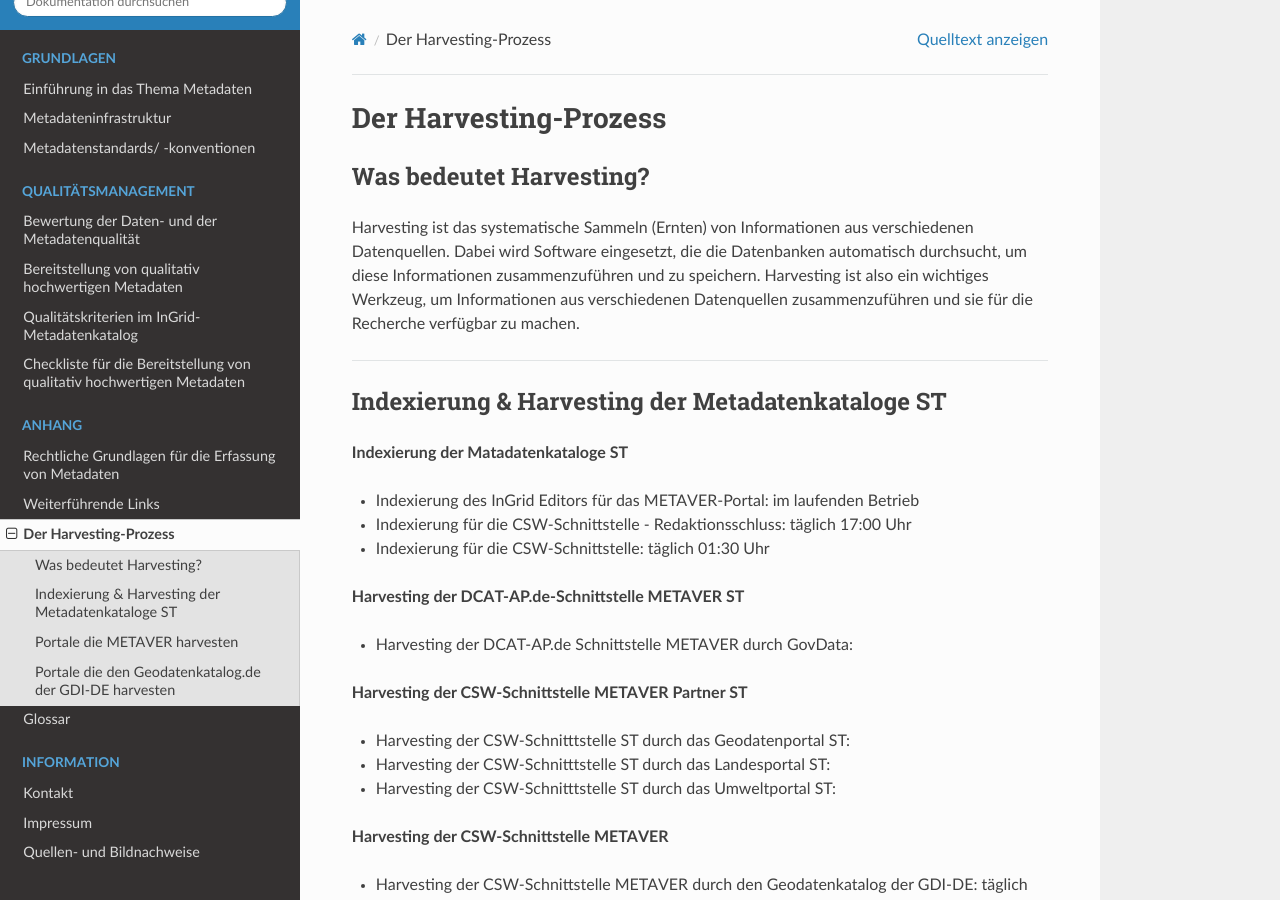
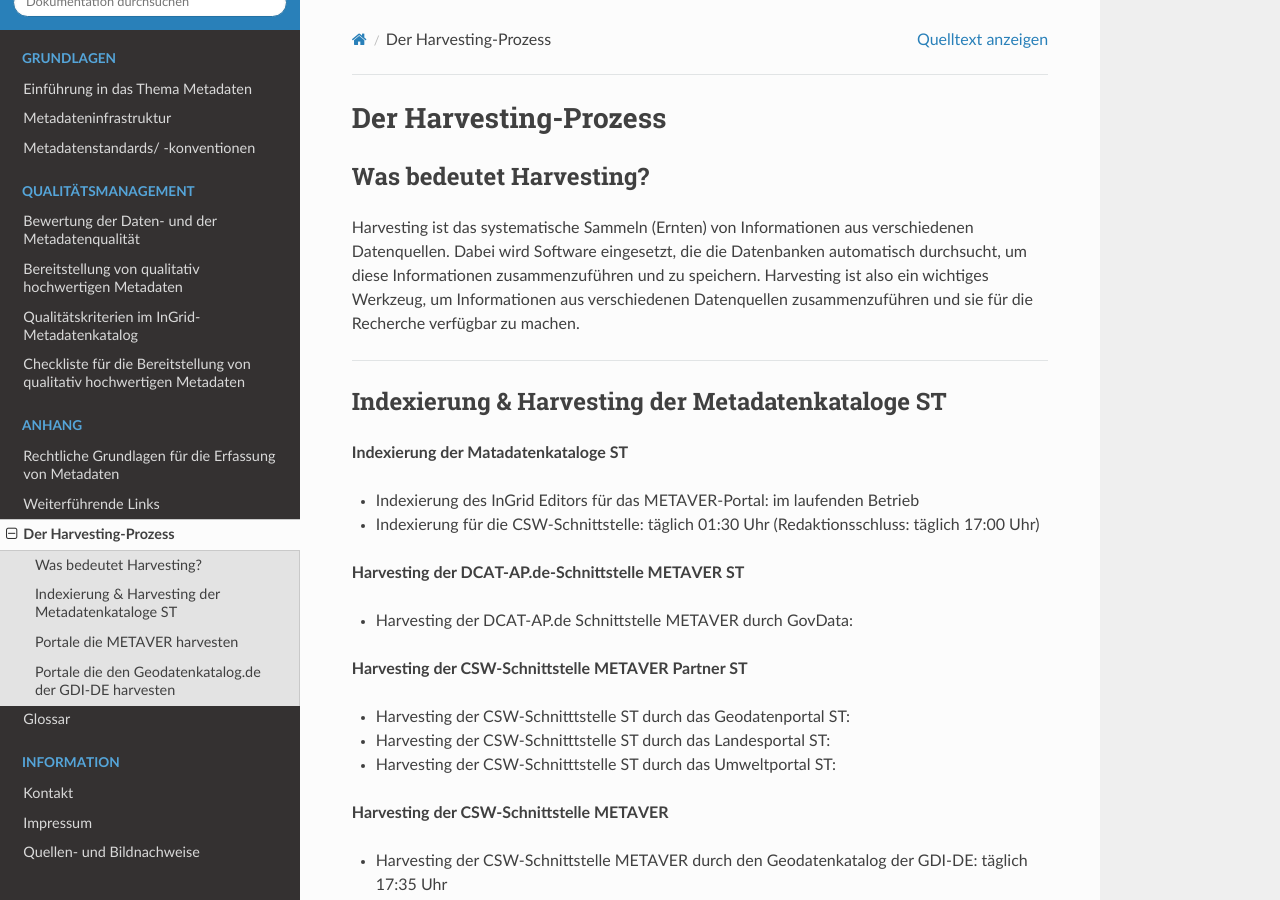
Before and after one commit to tomiwo/ingrid-mdk-st-high-quality-metadata, a Sphinx documentation site: the page built from docs/anhang/harvesting-prozess.rst, in a window 1280 px wide and 900 px high. Built offline with Sphinx 7.4.7 and the Read the Docs theme 3.1.0, drawn with Linux system fonts in a browser that asks for light colours.

Commit message:
Update harvesting-prozess.rst

```diff
--- a/docs/anhang/harvesting-prozess.rst
+++ b/docs/anhang/harvesting-prozess.rst
@@ -19,8 +19,7 @@ Indexierung & Harvesting der Metadatenkataloge ST
 **Indexierung der Matadatenkataloge ST**
 
 - Indexierung des InGrid Editors für das METAVER-Portal: im laufenden Betrieb
-- Indexierung für die CSW-Schnittstelle - Redaktionsschluss: täglich 17:00 Uhr
-- Indexierung für die CSW-Schnittstelle: täglich 01:30 Uhr
+- Indexierung für die CSW-Schnittstelle: täglich 01:30 Uhr (Redaktionsschluss: täglich 17:00 Uhr)
 
 
 **Harvesting der DCAT-AP.de-Schnittstelle METAVER ST**
```
